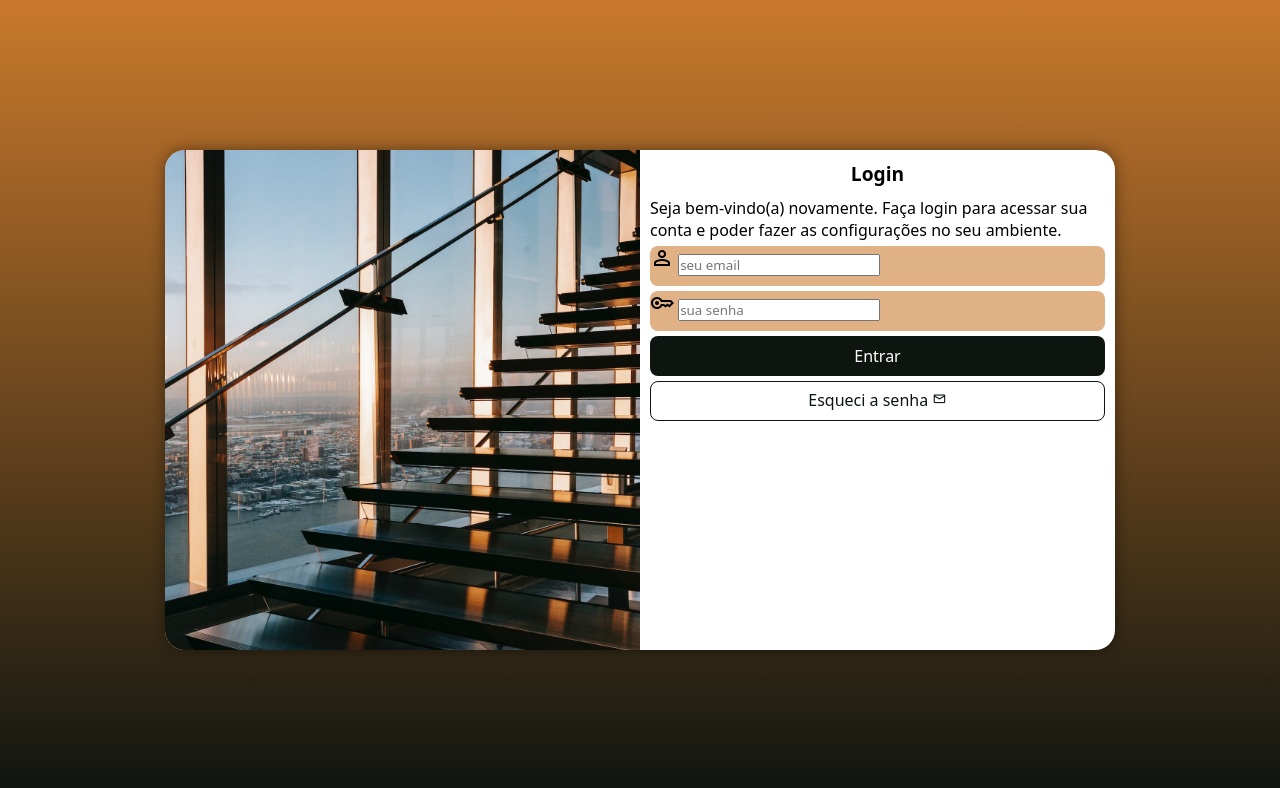
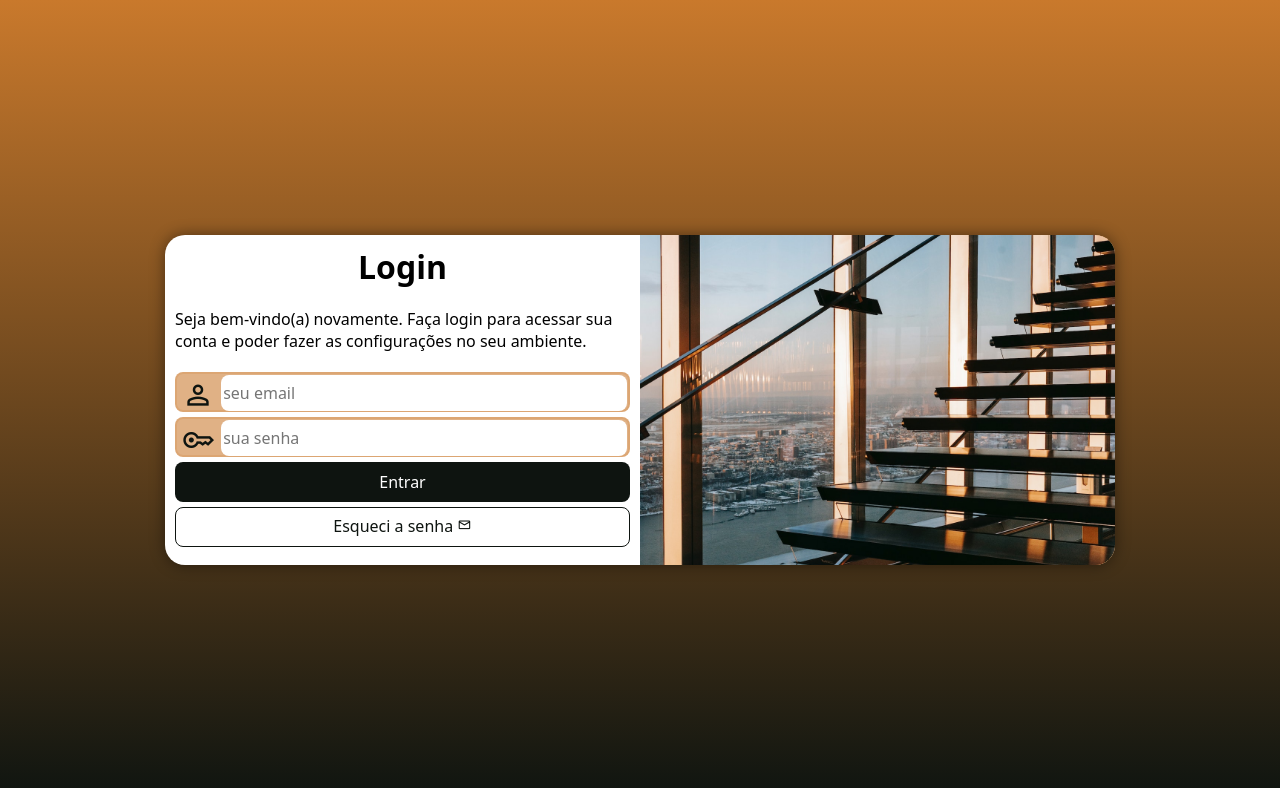
Before and after one commit to NattanBonafe/projeto-login, a plain HTML site: page index.html in a window 1280 px wide. Drawn offline with nearby package versions, Linux system fonts and the light colour scheme.

Commit message:
projeto login finalizado

```diff
--- a/estilos/media-query.css
+++ b/estilos/media-query.css
@@ -10,12 +10,13 @@ Desktop: 992px até 12eepx
 Grandes telas: acima de 1200px
 */
 
-@media screen and (min-width: 768px) and (max-width: 992px){
+@media screen and (min-width: 768px) and (max-width: 992px){ /* CONFIGUAÇÃO PARA TABLET */
     body{
         background-image: linear-gradient(to top, #0e1410, #c9792c);
     }
     section#login{
         width: 80vw;
+        height: 285px;
     }
     section#login > div#imagem{
         float: left;
@@ -28,26 +29,28 @@ Grandes telas: acima de 1200px
     }
 }
 
-@media screen and (min-width: 992px) {
+@media screen and (min-width: 992px) { /* CONFIGUAÇÃO PARA DESKTOP */
     body{
         background-image: linear-gradient(to top, #0e1410, #c9792c);
     }
     section#login{
         width: 950px;
+        height: 330px;
     }
     section#login > div#imagem{
-        float: left;
+        float: right;
         width: 50%;
         height: 100%;
     }
     section#login > div#formulario{
-        float: right;
+        float: left;
         width: 50%;
     }
     div#formulario > h1 {
-        font-size: 1.2em;
+        font-size: 2em;
     }
     div#formulario > p {
         font-size: 1em;
+        margin: 20px 0px;
     }
 }
--- a/estilos/style.css
+++ b/estilos/style.css
@@ -33,7 +33,6 @@ section#login{
     position: absolute;
     top: 50%;
     left: 50%;
-    transform: translate(-50%, -50%);
     overflow: hidden; /* esconde o que excede */
 
     background-color: white;
@@ -42,6 +41,7 @@ section#login{
     border-radius: 20px;
     box-shadow: 0px 0px 15px rgba(0, 0, 0, 0.450);
 
+    transform: translate(-50%, -50%);
     transition: width .15s, height .15s;
     transition-timing-function: ease;
 }
@@ -70,6 +70,7 @@ div#formulario > p{
 
 form > div.campo {
     background-color: #c9782c93;
+    border: 2px solid #c9782c31;
     display: block;
     width: 100%;
     height: 40px;
@@ -80,6 +81,30 @@ form > div.campo {
 div.campo > label {
     font-size: .8em;
     display: none;
+}
+
+div.campo > span {
+    color: #0e1410;
+    /* background-color: black; */
+    font-size: 2em;
+    width: 40px;
+    padding: 5px;
+}
+
+div.campo > input {
+    background-color: white;
+    font-size: 1em;
+    height: 100%;
+    border: 0px;
+    border-radius: 8px;
+    padding: 2px;
+    width: calc(100% - 45px);
+    transform: translateY(-12px);
+}
+
+div.campo > input:focus-within {
+    color: #0e1410;
+    border: none;
 }
 
 form > input[type=submit]{
```
